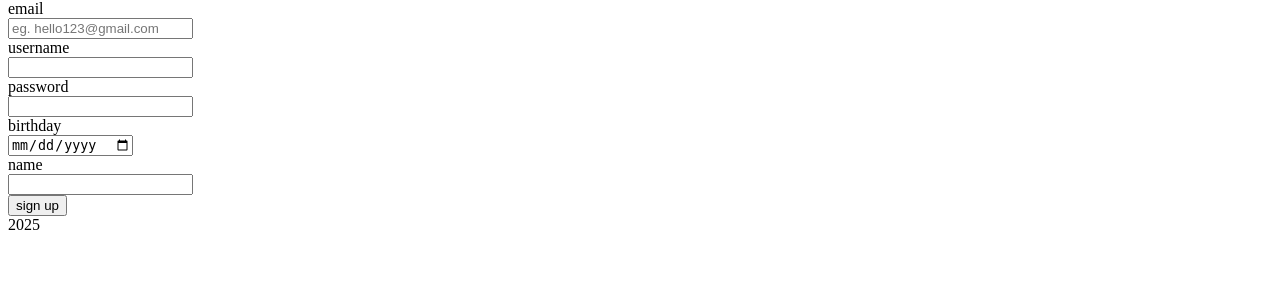
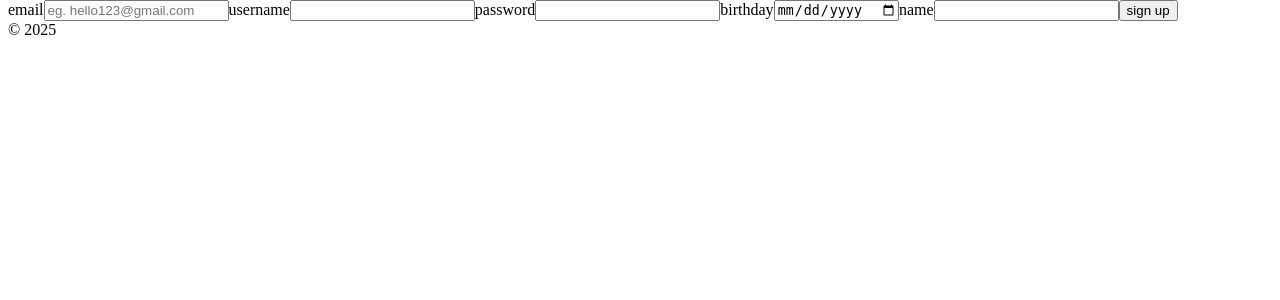
Before and after one commit to NitkamonSira/WriteYourDay-12DTP, a Flask app: template templates/sign_up.html in a window 1280 px wide. Shown: the part 26-326 px from the top of the page. Run offline with Flask 3, Linux system fonts and the light colour scheme; the template is opened without the code that fills it, so the values that code supplies are empty.

Commit message:
change html layout

```diff
--- a/templates/layout.html
+++ b/templates/layout.html
@@ -10,6 +10,6 @@
     <header></header>
     <nav>Nav</nav>
     <main>{% block content %}{% endblock  %}</main>
-    <footer>2025</footer>
+    <footer>© 2025</footer>
 </body>
 </html>
--- a/templates/sign_up.html
+++ b/templates/sign_up.html
@@ -1,16 +1,40 @@
-{% extends "layout.html" %}
+{% extends 'layout.html' %}
 {% block content %}
-<form action="{{ url_for("sign_up")}}" method="post">
-<label for="email">email</label><br>
-<input type="email" id="email" name="email" placeholder="eg. hello123@gmail.com" required><br>
-<label for="username">username</label><br>
-<input type="text" id="username" name="username" placeholder="" required><br>
-<label for="password">password</label><br>
-<input type="password" id="password" name="password" placeholder="" required><br>
-<label for="birthday">birthday</label><br>
-<input type="date" id="birthday" name="birthday" placeholder=""><br>
-<label for="name">name</label><br>
-<input type="text" id="name" name="name" placeholder=""><br>
-<button type="submit">sign up</button>
-
+  <form action="{{ url_for('sign_up') }}" method="post">
+    <table>
+      <tr>
+        <label for="email">email</label>
+      </tr>
+      <tr>
+        <input type="email" id="email" name="email" placeholder="eg. hello123@gmail.com" required />
+      </tr>
+      <tr>
+        <label for="username">username</label>
+      </tr>
+      <tr>
+        <input type="text" id="username" name="username" placeholder="" required />
+      </tr>
+      <tr>
+        <label for="password">password</label>
+      </tr>
+      <tr>
+        <input type="password" id="password" name="password" placeholder="" required />
+      </tr>
+      <tr>
+        <label for="birthday">birthday</label>
+      </tr>
+      <tr>
+        <input type="date" id="birthday" name="birthday" placeholder="" />
+      </tr>
+      <tr>
+        <label for="name">name</label>
+      </tr>
+      <tr>
+        <input type="text" id="name" name="name" placeholder="" />
+      </tr>
+      <tr>
+        <button type="submit">sign up</button>
+      </tr>
+    </table>
+  </form>
 {% endblock %}
```
